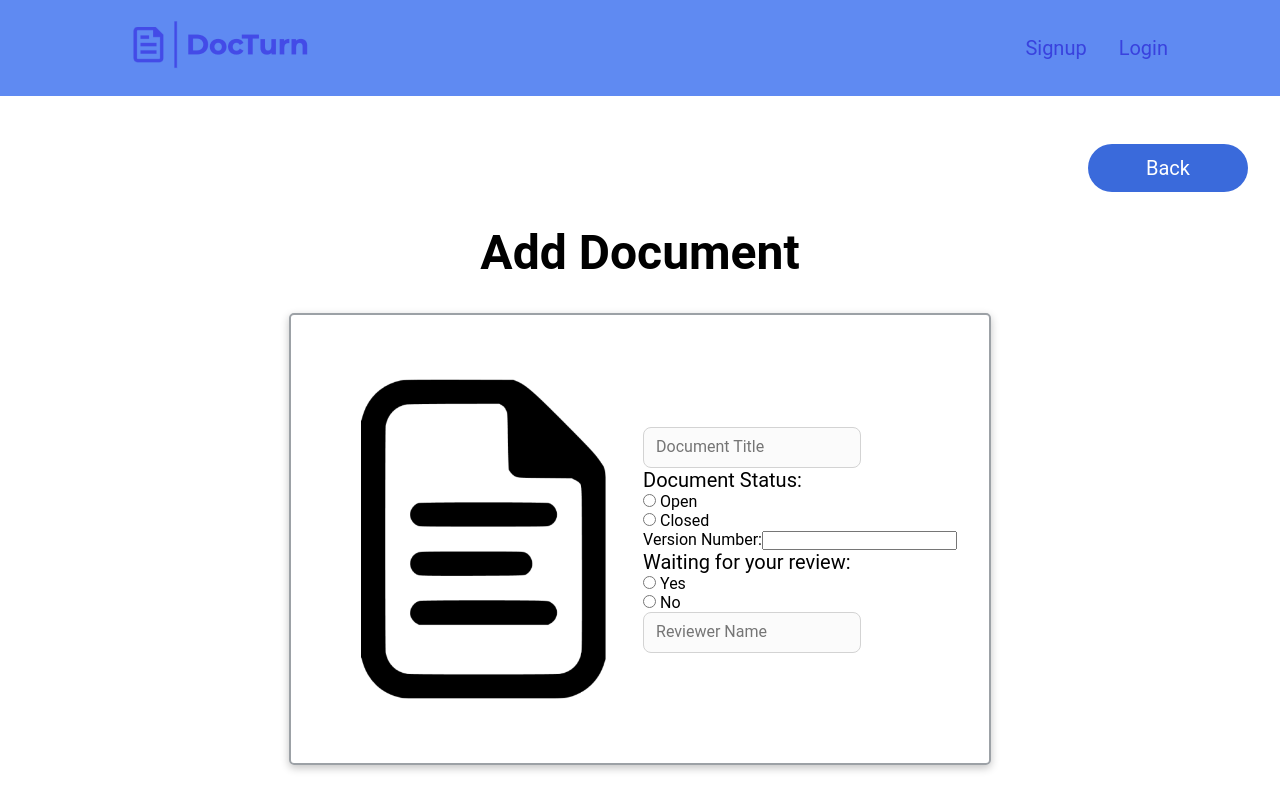
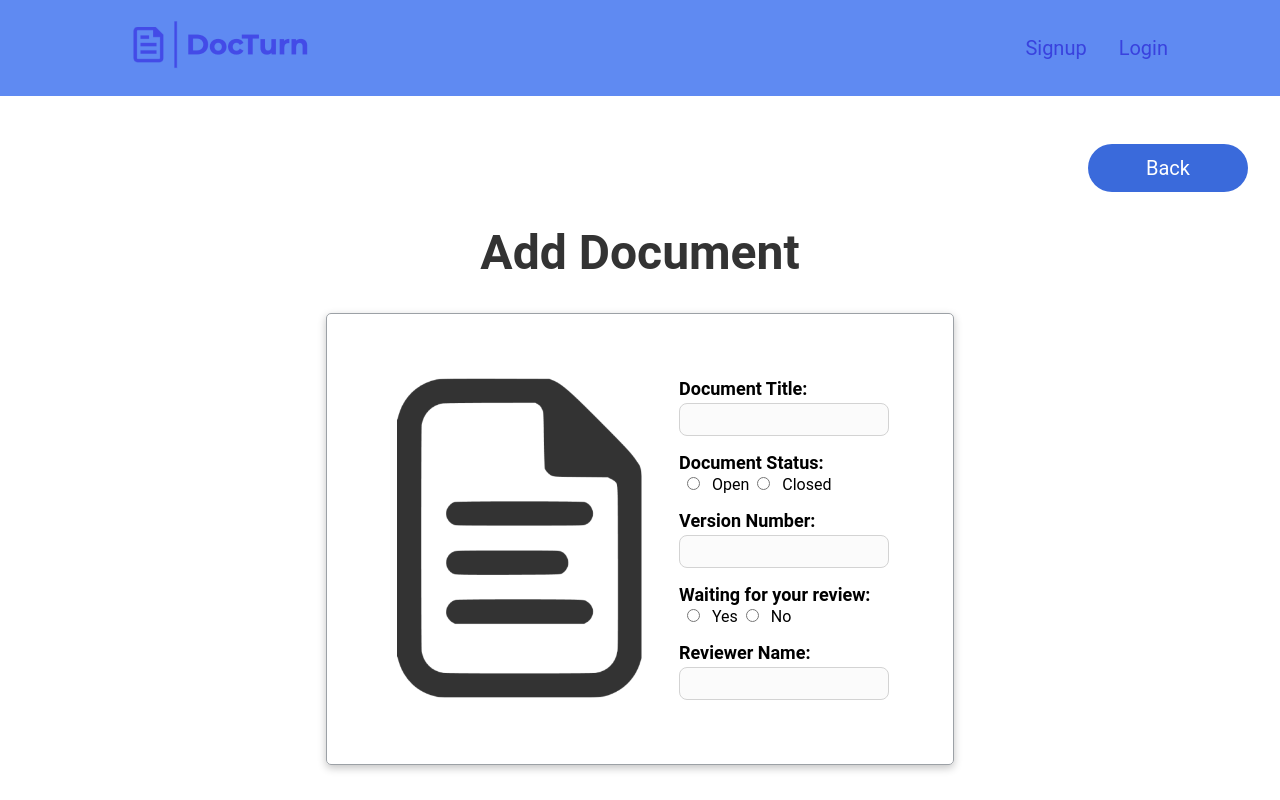
Before and after one commit to nicolecevey/docturn, a React (Create React App) app: page /documents/add in a window 1280 px wide. Shown: the top 800 px of the page. Built offline with nearby package versions, Linux system fonts and the light colour scheme.

Commit message:
Adding styling to add document page

```diff
--- a/src/components/AddDocumentForm/AddDocumentForm.js
+++ b/src/components/AddDocumentForm/AddDocumentForm.js
@@ -12,35 +12,30 @@ function AddDocumentForm() {
       <div className="add-form__container">
         <img src={documentIcon} className="add-form__icon"></img>
         <form className="add-form__form">
+          <label className="add-form__label add-form__label--title">Document Title:
             <input
                 type="text"
-            placeholder="Document Title"
                 className="add-form__input"
             ></input>
-          <p>Document Status:</p>
+          </label>
+          <p className="add-form__label">Document Status:</p>
           <label>
-            <input type="radio" name="open" value="open"></input> Open
+            <input type="radio" name="status" value="open" className="add-form__radio"></input> Open
+            <input type="radio" name="status" value="closed" className="add-form__radio"></input> Closed
           </label>
-          <label>
-            <input type="radio" name="closed" value="closed"></input> Closed
+          <label className="add-form__label">
+            Version Number:
+            <input className="add-form__input" type="number"></input>
           </label>
-          <label>
-            Version Number:
-            <input type="number"></input>
+          <p className="add-form__label">Waiting for your review:</p>
+          <label className="add-form__radio-label">
+            <input type="radio" name="review" value="yes" className="add-form__radio"></input> Yes
+            <input type="radio" name="review" value="no" className="add-form__radio"></input> No
           </label>
-          <p>Waiting for your review:</p>
-          <label>
-            <input type="radio" name="yes" value="yes"></input> Yes
-          </label>
-          <label>
-            <input type="radio" name="no" value="no"></input> No
-          </label>
-          <label>
+          <label className="add-form__label">Reviewer Name:
             <input
                 type="text"
-              name="reviewerName"
                 className="add-form__input"
-              placeholder="Reviewer Name"
             ></input>
           </label>
         </form>
--- a/src/components/AddDocumentForm/AddDocumentForm.scss
+++ b/src/components/AddDocumentForm/AddDocumentForm.scss
@@ -11,6 +11,7 @@
     &__title {
         font-size: 3rem;
         margin: 2rem 0;
+        color: $primary-font-color;
     }
 
     &__button {
@@ -24,13 +25,14 @@
     &__icon {
         height: 20rem;
         width: 20rem;
+        opacity: 80%;
     }
 
     &__container {
         display: flex;
-        border: 2px solid rgb(156, 161, 166);
+        border: 1px solid rgb(156, 161, 166);
         // background-color: rgba(156, 161, 166, 0.062);
-        padding:  4rem 2rem;
+        padding:  4rem 4rem 4rem 2rem;
         border-radius: 5px;
         box-shadow: rgba(0, 0, 0, 0.24) 0px 3px 8px;
     }
@@ -38,10 +40,26 @@
     &__form {
         display: flex;
         flex-direction: column;
-        margin-top: 3rem;
     }
 
     &__input {
         @include input;
+        padding: .5rem;
+        margin-top: .25rem;
+    }
+
+    &__label {
+        display: flex;
+        flex-direction: column;
+        @include label;
+
+        &--title {
+            margin-top: 0;
+        }
+    }
+
+    &__radio {
+        margin: 0 .5rem;
+        margin-top: .25rem;
     }
 }
--- a/src/pages/AddDocumentPage/AddDocumentPage.js
+++ b/src/pages/AddDocumentPage/AddDocumentPage.js
@@ -1,5 +1,6 @@
 import "./AddDocumentPage.scss";
 import AddDocumentForm from "../../components/AddDocumentForm/AddDocumentForm";
+import { Link } from "react-router-dom";
 
 function AddDocumentPage() {
     return (
--- a/src/styles/partials/_mixins.scss
+++ b/src/styles/partials/_mixins.scss
@@ -49,3 +49,9 @@
         outline-color: slategray;
     }
 }
+
+@mixin label {
+    font-size: 1.125rem;
+    margin-top: 1rem;
+    font-weight: 700;
+}
--- a/src/styles/partials/_variables.scss
+++ b/src/styles/partials/_variables.scss
@@ -6,7 +6,7 @@ $font-stack: "Roboto", sans-serif;
 $root-font-size: 100%;
 
 // Font colors //
-$primary-font-color: black;
+$primary-font-color: #333333;
 $secondary-font-color: white;
 $navbar-font-color: #3942de;
 $hover-font-color: #0812de;
```
Lines whose indentation alone changed are shown as unchanged.
